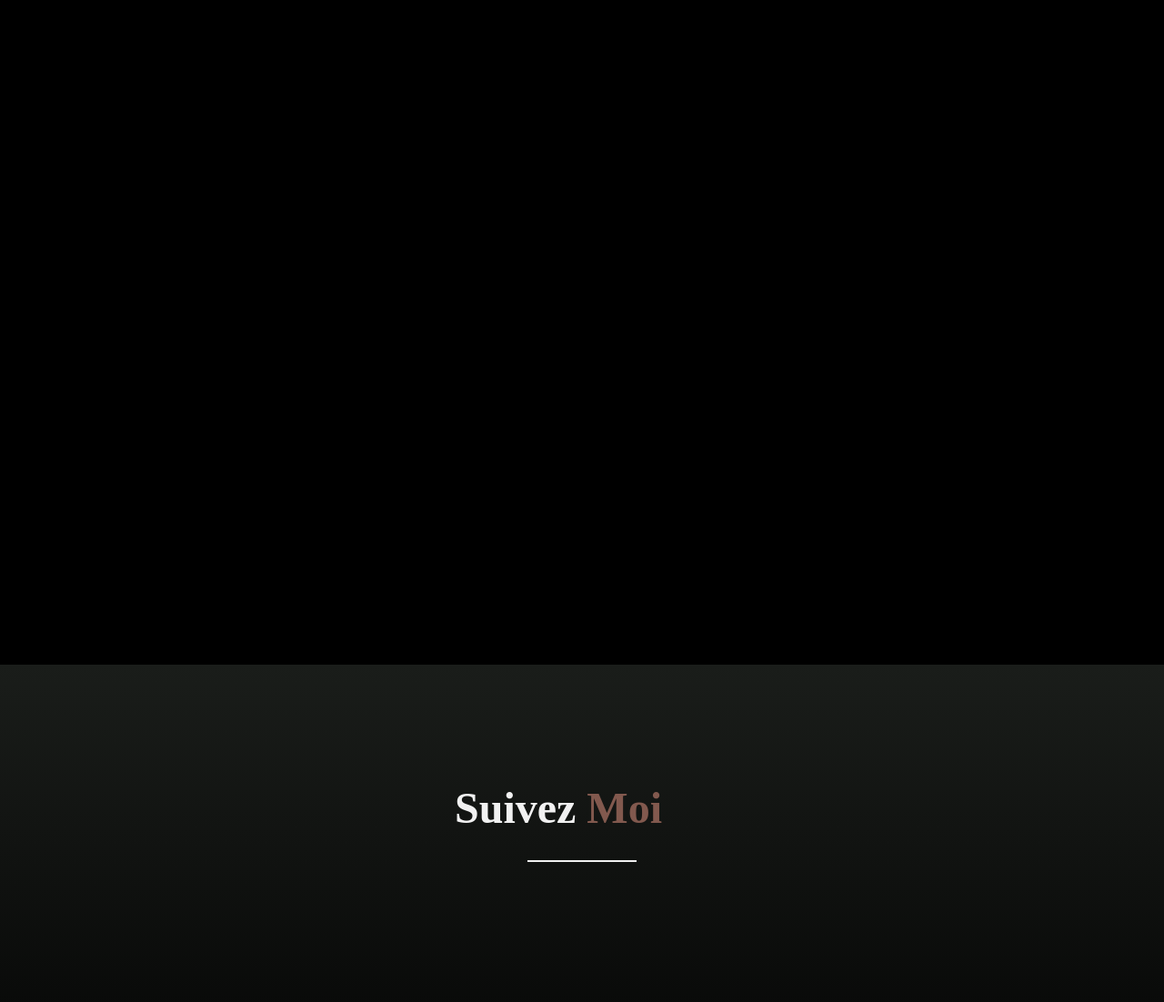
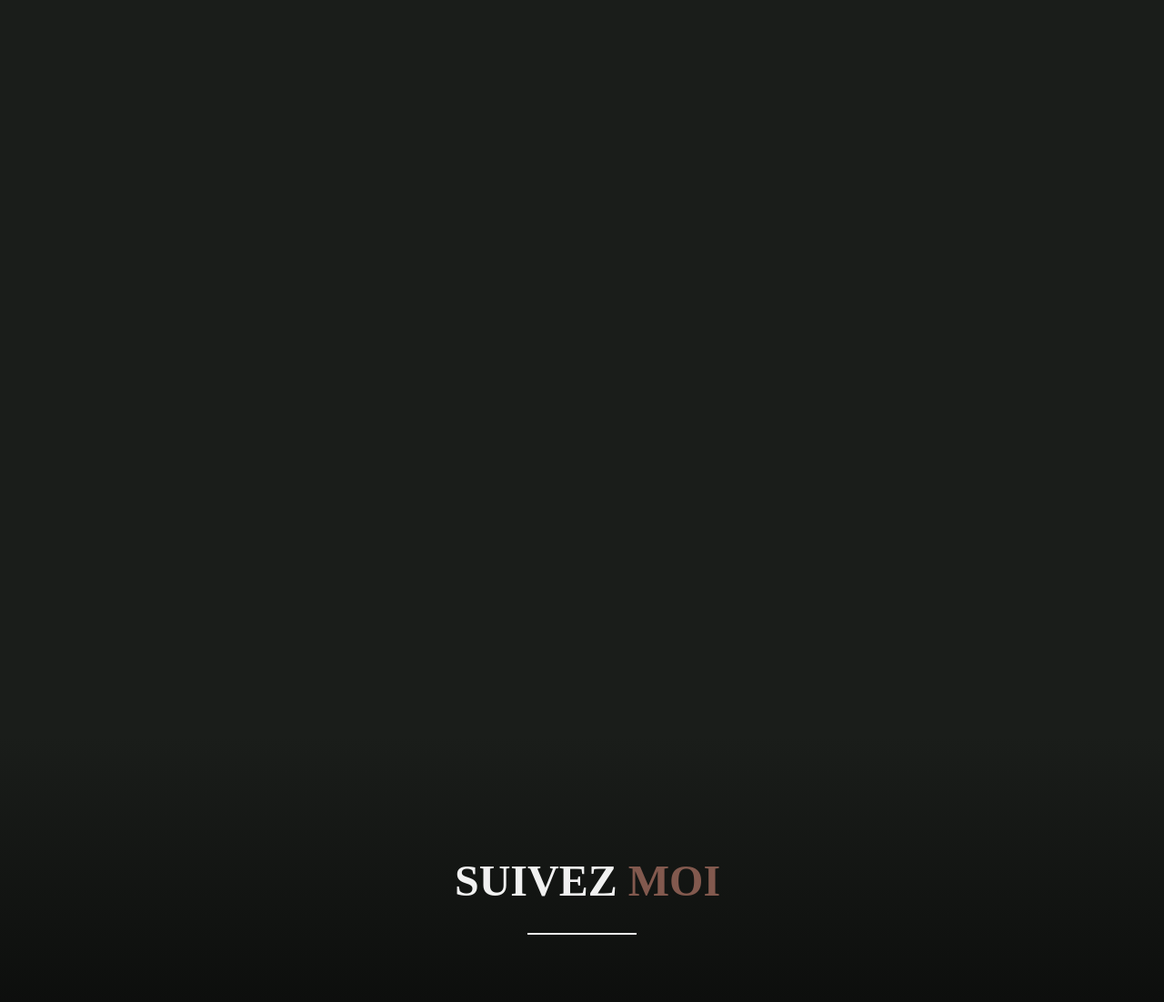
Before and after one commit to Roms1512/Mon-Site, a website: page html/info.html in a window 1280 px wide. Shown: the part 69-1171 px from the top of the page at 91% size. Drawn offline with nearby package versions, Linux system fonts and the light colour scheme.

Commit message:
commit-12

```diff
--- a/html/info.html
+++ b/html/info.html
@@ -20,7 +20,7 @@
   </head>
   <body>
     <!-- Header -->
-    <header class="header-info">
+    <header class="header-contact">
       <!-- Barre de navigation -->
       <nav
         id="navBarre"
@@ -54,15 +54,15 @@
     </header>
 
     <!-- Section -->
-    <section class="section-info">
+    <section class="section-contact">
     </section>
 
     <!-- Footer -->
-    <footer class="footer-info">
+    <footer class="footer-contact">
       <!-- Suivez Moi -->
       <div class="titre-reseaux">
         <h2 data-aos="fade-in-up" data-aos-duration="1500" data-aos-once="true">
-          Suivez <span>Moi</span>
+          SUIVEZ <span>MOI</span>
         </h2>
         <div
           class="border-bottom"
```
Also changed, not shown: html/contact.html (+1 -1 lines).
